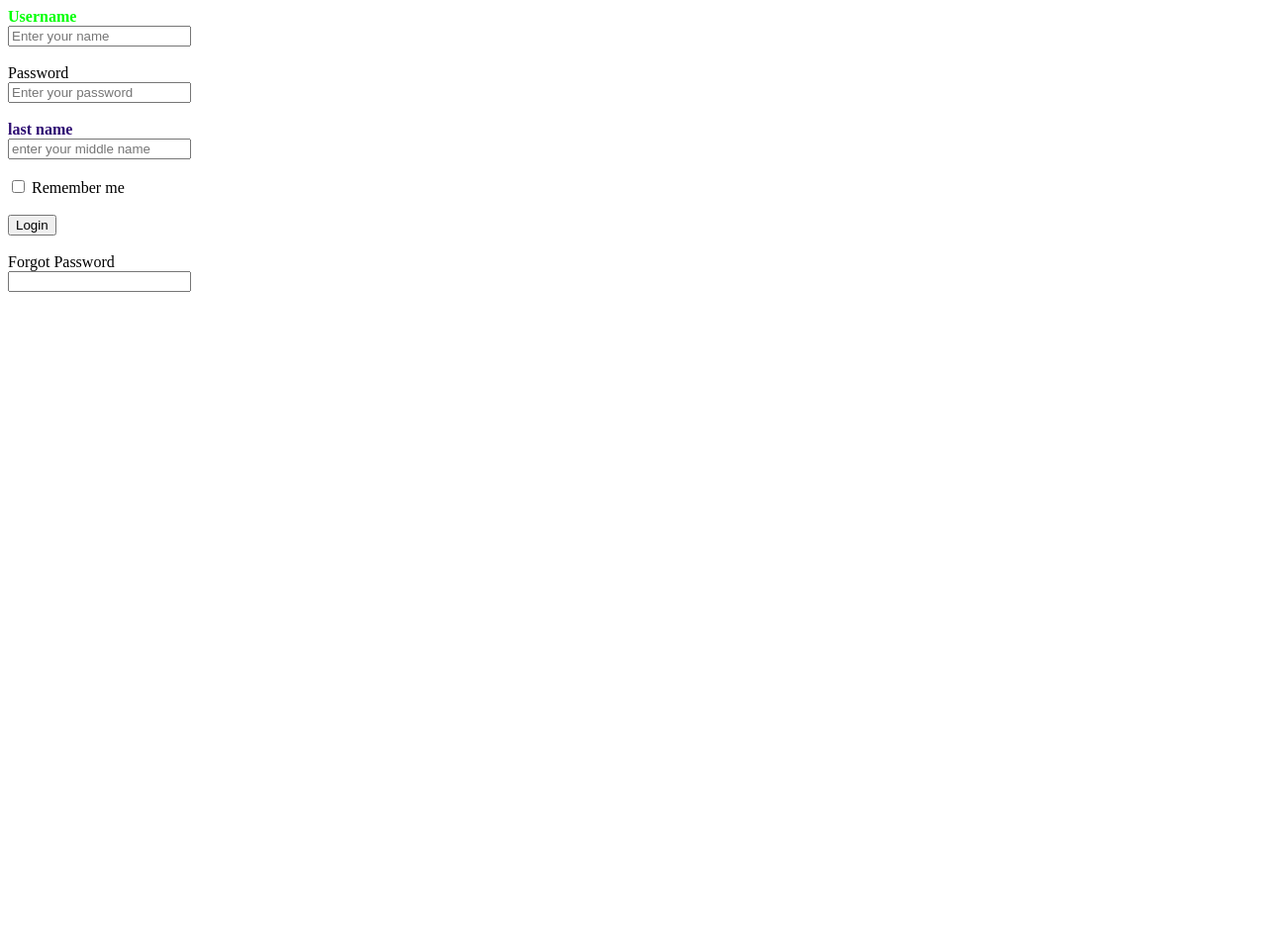
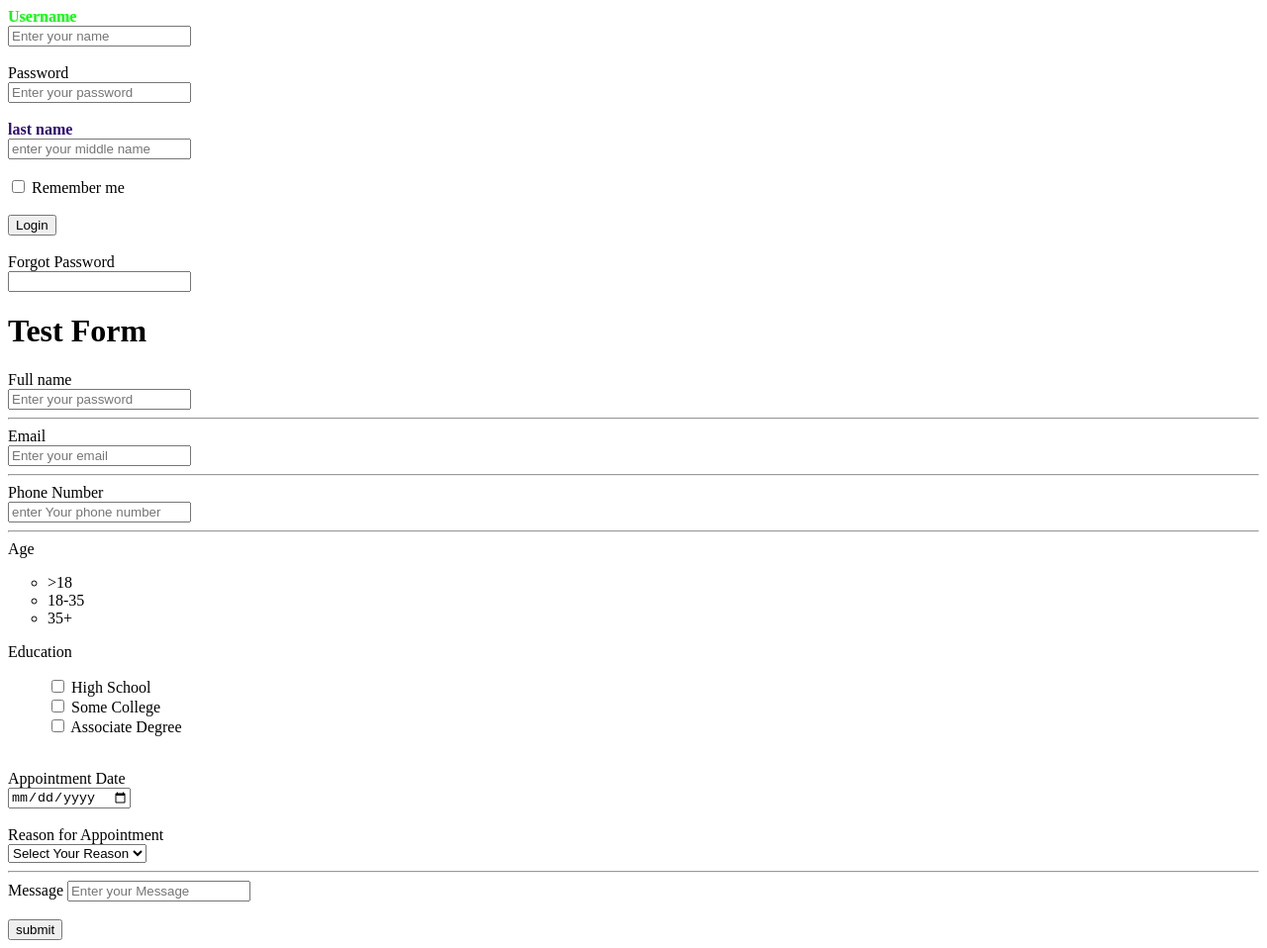
Before and after one commit to acharyamanisha/trainingproject, a plain HTML site: page index.html in a window 1280 px wide. Shown: the whole page at 99% size. Before the commit the page ends 800 px from the top, so only its background shows below. Drawn offline with Linux system fonts and the light colour scheme.

Commit message:
form added

```diff
--- a/index.html
+++ b/index.html
@@ -33,5 +33,74 @@
       <input type="" name="" id="">
 
     </form>
+    <h1>Test Form</h1>
+    <div>
+<label for="fname">Full name</label>
+<br>
+    <input type="text" name="Fname" id="" placeholder="Enter your password">
+    <hr>
+    <div>
+        <label for="Email">Email</label><br>
+        <input type="text" name="" id="" placeholder="Enter your email">
+        <hr>
+    </div>
+    <div>
+        <label for="Phone Number">Phone Number</label>
+        <br>
+        <input type="text" placeholder="enter Your phone number">
+        <hr>
+    </div>
+    <div>
+
+        <label for="age">Age</label>
+     <ul type="circle">
+<li>>18</li>
+<li>18-35</li>
+<li>35+</li>
+     </ul>
+    </div>
+    <div>
+        <label for="Education">Education</label>
+      <ul >
+<input type="checkbox" name="Highschool" id="" value="1">
+<label for="Education">High School</label>
+<br>
+<input type="checkbox" name="Highschool" id="" value="1">
+<label for="Education">Some College</label>
+<br>
+<input type="checkbox" name="Highschool" id="" value="1">
+<label for="Education">Associate Degree</label>
+
+</ul>
+
+    </div>
+    <br>
+    <div>
+      <label for="Appointment Date">Appointment Date</label><br>
+      <input type="Date">
+    </div>
+    <br>
+    <div>
+        <label for=" Reason for Appointment"> Reason for Appointment</label>
+        <br>
+       <select name="Select Your Region" id="">
+        <option value="1">Select Your Reason</option>
+        <option value="2">Nepal</option>
+        <option value="3">USA</option>
+        <option value="4">China</option>
+
+       </select>
+       <hr>
+
+       <div>
+        <label for="Message">Message</label>
+        <input type="text" placeholder="Enter your Message">
+       </div>
+       <br>
+    <div>
+        <input type="Submit" value="submit">
+    </div>
+    </div>
+
   </body>
 </html>
```
